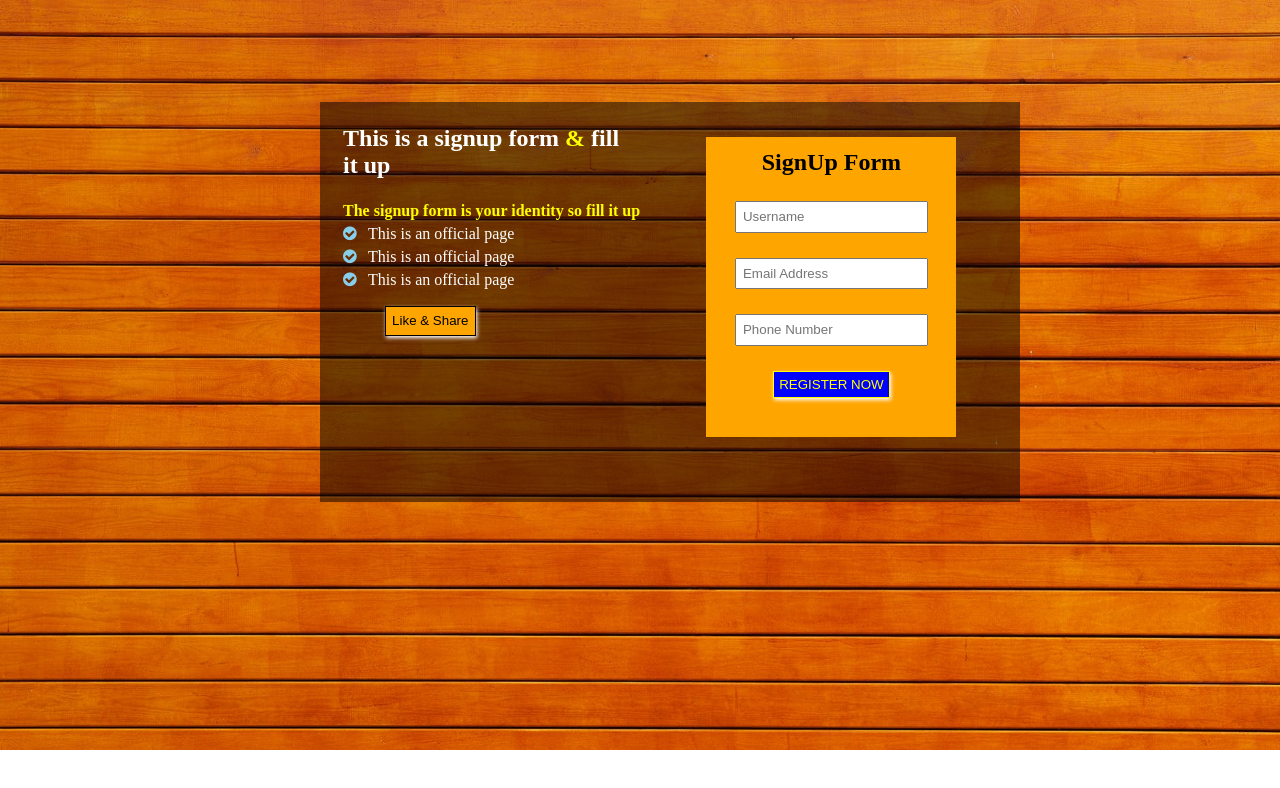
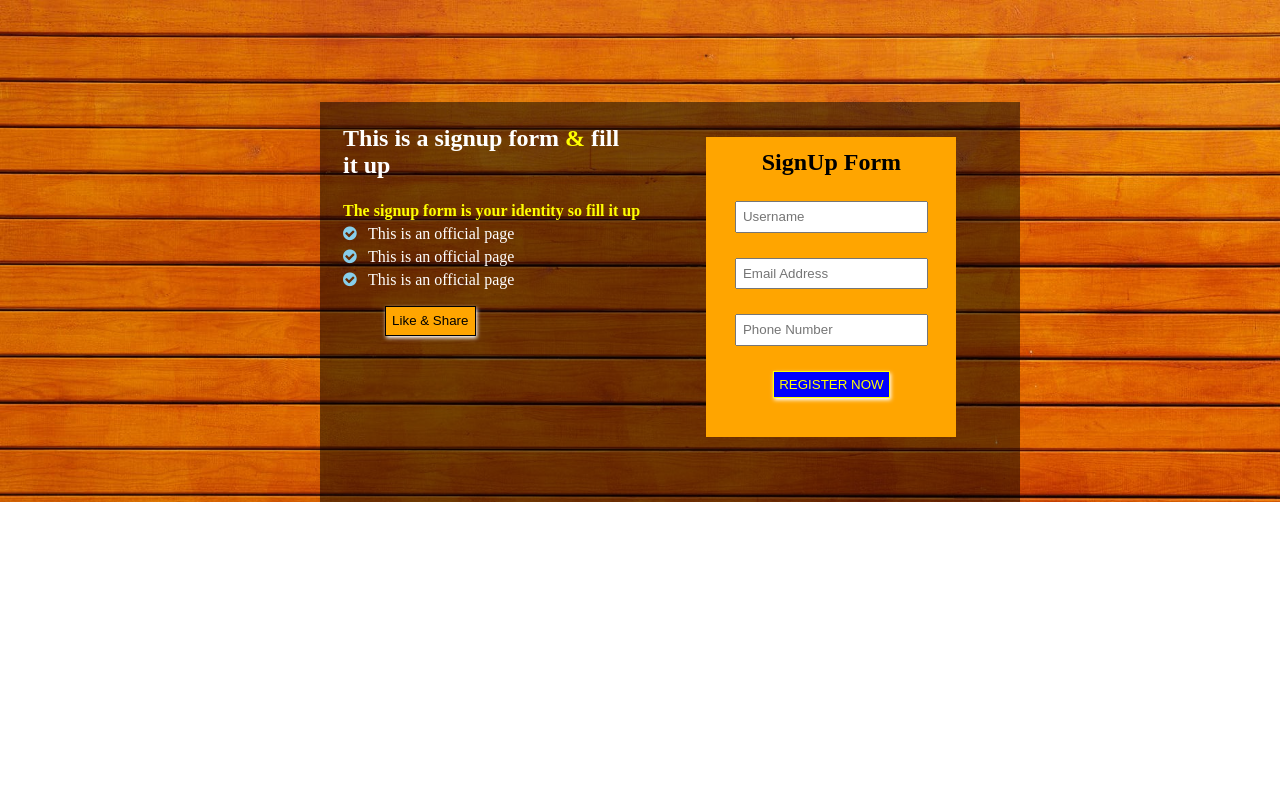
Before and after one commit to Promita-1023/RWB-SignUp-Form, a plain HTML site: page index.html in a window 1280 px wide. Drawn offline with nearby package versions, Linux system fonts and the light colour scheme; a script that the page names is missing.

Commit message:
Update exmlogstyle.css

```diff
--- a/css/exmlogstyle.css
+++ b/css/exmlogstyle.css
@@ -19,7 +19,7 @@ body{
 .signup{
 	background-image:url(../img/bg.jpeg);
 	width: 100%;
-	height: 750px;
+
 	background-repeat: no-repeat;
 	background-size: cover;
 	position: fixed;
```
